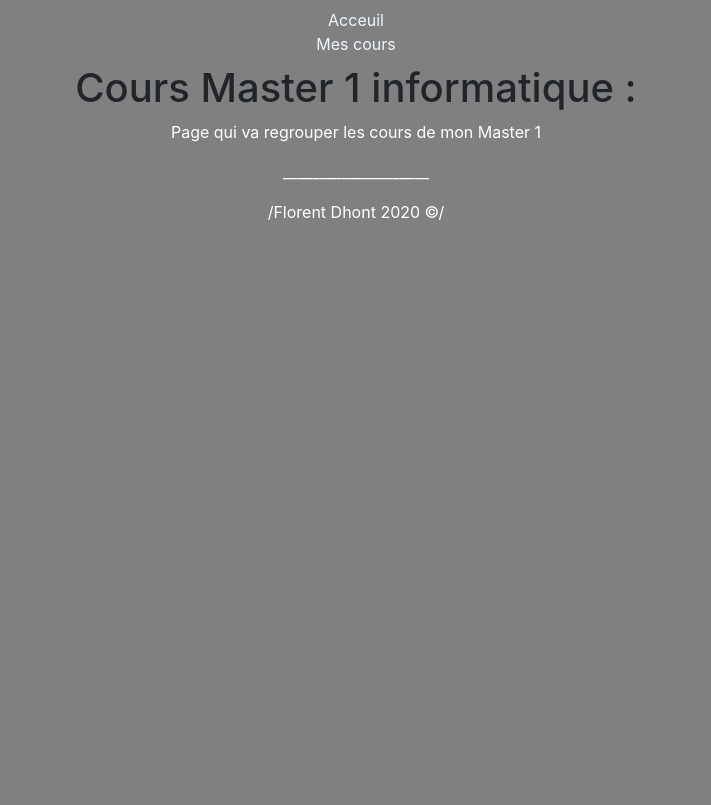
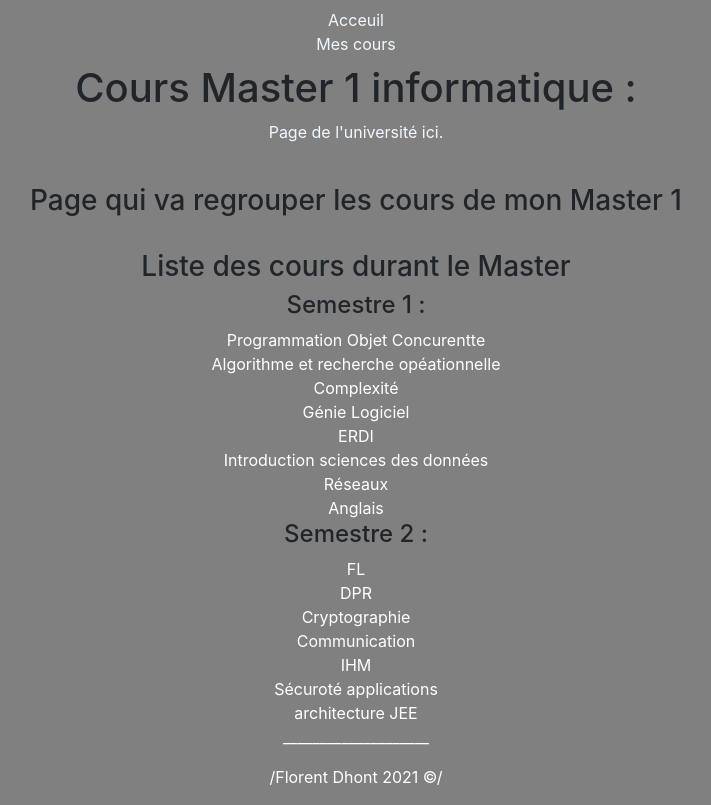
Before and after one commit to FloFloDht/angularWebApp, an Angular app: page /cours in a window 1280 px wide. Shown: the whole page, without its empty margins (284-995 px from the left). Built offline with nearby package versions, Linux system fonts and the light colour scheme.

Commit message:
updates cours component

```diff
--- a/src/app/cours/cours.component.html
+++ b/src/app/cours/cours.component.html
@@ -1,5 +1,28 @@
-<h1>
-    Cours Master 1 informatique :
-</h1>
+<h1>Cours Master 1 informatique : </h1>
+<p><a href="https://formations.univ-amu.fr/ME5SIN.html">Page de l'université ici.</a></p>
+<br>
+<h3>Page qui va regrouper les cours de mon Master 1 </h3>
+<br>
+<h3>Liste des cours durant le Master</h3>
 
-<p>Page qui va regrouper les cours de mon Master 1 </p>
+<h4>Semestre 1 :</h4>
+<ul class="nav navbar-nav">
+    <li>Programmation Objet Concurentte</li>
+    <li>Algorithme et recherche opéationnelle</li>
+    <li>Complexité</li>
+    <li>Génie Logiciel</li>
+    <li>ERDI</li>
+    <li>Introduction sciences des données</li>
+    <li>Réseaux</li>
+    <li>Anglais</li>
+</ul>
+<h4>Semestre 2 :</h4>
+<ul class="nav navbar-nav">
+    <li>FL</li>
+    <li>DPR</li>
+    <li>Cryptographie</li>
+    <li>Communication</li>
+    <li>IHM</li>
+    <li>Sécuroté applications</li>
+    <li>architecture JEE</li>
+</ul>
--- a/src/index.html
+++ b/src/index.html
@@ -11,7 +11,7 @@
   <app-root></app-root>
   <footer>
     <p>____________________</p>
-    <p> /Florent Dhont 2020 ©/ </p>
+    <p> /Florent Dhont 2021 ©/ </p>
   </footer>
 </body>
 </html>
```
